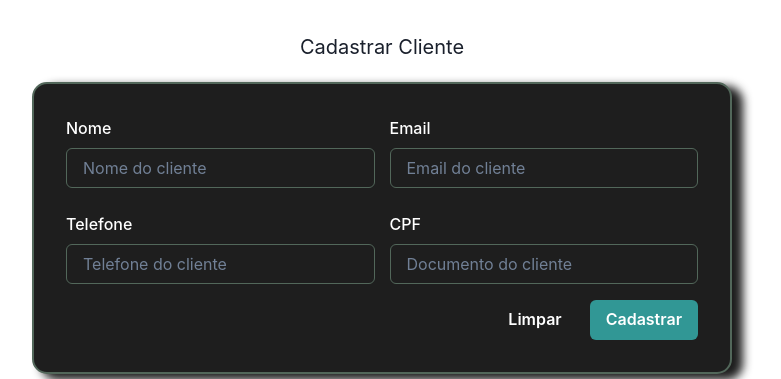
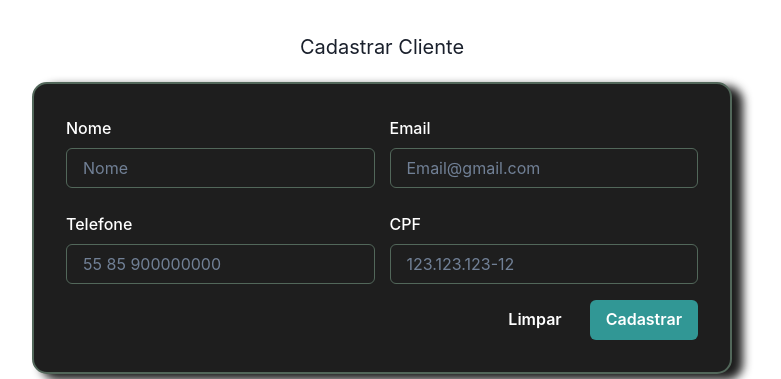
Before and after one commit to JoonhPedro/Customer-Registration, a React (Vite) app: page / in a window 1280 px wide. Shown: the top 379 px of the page, without its empty margins (258-1039 px from the left). Built offline with nearby package versions, Linux system fonts and the light colour scheme; no server answers.

Commit message:
fix: added placeholder inputs

```diff
--- a/src/components/register/index.tsx
+++ b/src/components/register/index.tsx
@@ -254,7 +254,7 @@ export function Register() {
                     <FormLabel>Nome</FormLabel>
                     <Input
                       colorScheme="teal"
-                      placeholder="Nome do cliente"
+                      placeholder="Nome"
                       size="md"
                       required
                       ref={nameRef}
@@ -264,7 +264,7 @@ export function Register() {
                     <FormLabel>Email</FormLabel>
                     <Input
                       colorScheme="teal"
-                      placeholder="Email do cliente"
+                      placeholder="Email@gmail.com"
                       size="md"
                       required
                       ref={emailRef}
@@ -276,7 +276,7 @@ export function Register() {
                     <FormLabel>Telefone</FormLabel>
                     <Input
                       colorScheme="teal"
-                      placeholder="Telefone do cliente"
+                      placeholder="55 85 900000000"
                       type="number"
                       size="md"
                       required
@@ -287,8 +287,7 @@ export function Register() {
                     <FormLabel>CPF</FormLabel>
                     <Input
                       colorScheme="teal"
-                      placeholder="Documento do cliente"
-                      maxLength={11}
+                      placeholder="123.123.123-12"
                       type="number"
                       size="md"
                       required
```
